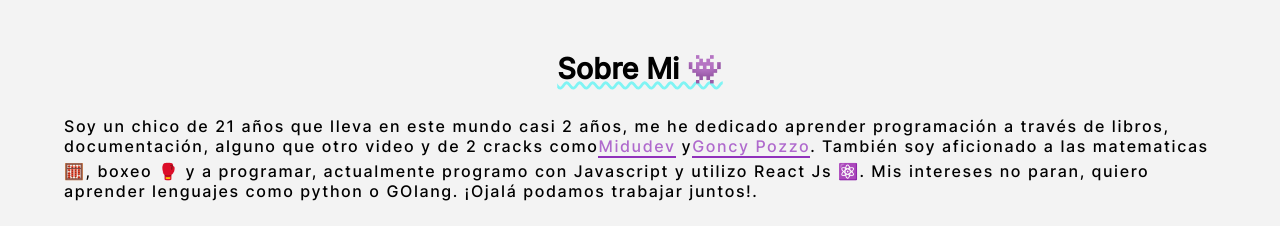
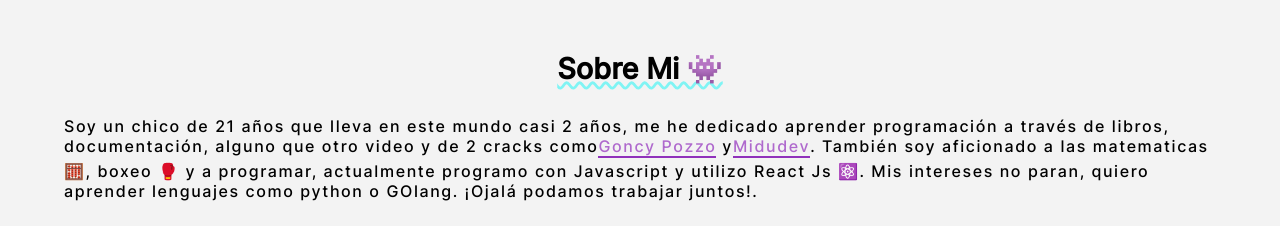
Before and after one commit to Rodevp/portfolio-rodevp, a React (Vite) app in the folder web/: page / in a window 1280 px wide. Shown: the part 1260-1486 px from the top of the page. Built offline with nearby package versions, Linux system fonts and the light colour scheme.

Commit message:
agregando target blank a links de los masters

```diff
--- a/web/src/about/About.jsx
+++ b/web/src/about/About.jsx
@@ -14,8 +14,12 @@ function About() {
                 Soy un chico de 21 años que lleva en este mundo casi 2 años,
                 me he dedicado aprender programación a través de libros, documentación,
                 alguno que otro video y de 2 cracks como
-                <a href="https://www.twitch.tv/search?term=goncypozzo"> Midudev</a> y
-                <a href="https://www.twitch.tv/midudev"> Goncy Pozzo</a>.
+                <a
+                  target='_blank'
+                  href="https://www.twitch.tv/search?term=goncypozzo"> Goncy Pozzo</a> y
+                <a
+                  target='_blank'
+                  href="https://www.twitch.tv/midudev"> Midudev</a>.
                 También soy aficionado a las matematicas🧮, boxeo 🥊 y a programar,
                 actualmente programo con Javascript y utilizo React Js ⚛️.
                 Mis intereses no paran, quiero aprender lenguajes como python o GOlang.
```
